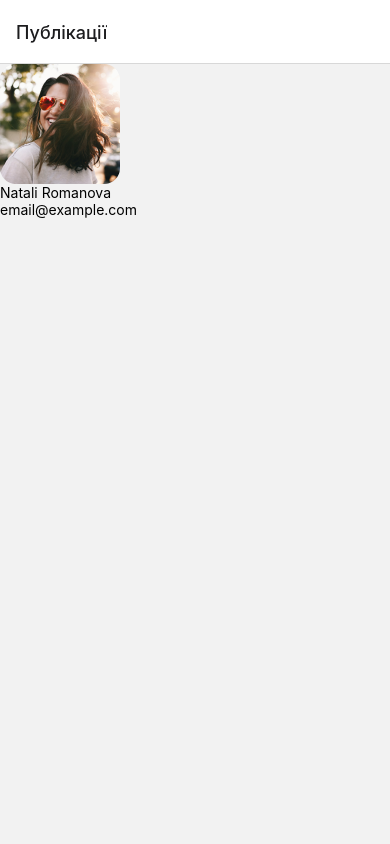
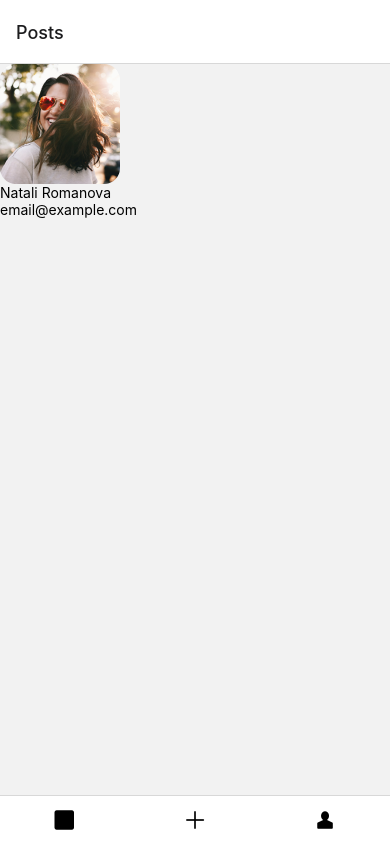
Before and after one commit to Kateryna18/react-native-hw-01, a React Native app: screen /Posts in a window 390 px wide. Built offline with nearby package versions, Linux system fonts and the light colour scheme.

Commit message:
added tab bottom navigation

```diff
--- a/App.js
+++ b/App.js
@@ -1,14 +1,11 @@
-import 'react-native-gesture-handler';
+import "react-native-gesture-handler";
 import React, { useState } from "react";
 import * as Font from "expo-font";
 import AppLoading from "expo-app-loading";
-import RegistrationScreen from "./Screens/RegistrationScreen";
-import LoginScreen from "./Screens/LoginScreen";
-import PostsScreen from "./Screens/PostsScreen";
 import RobotoRegular from "./assets/fonts/Roboto-Regular.ttf";
 import RobotoMedium from "./assets/fonts/Roboto-Medium.ttf";
 import { NavigationContainer } from "@react-navigation/native";
-import { createStackNavigator } from "@react-navigation/stack";
+import {useRoute} from "./router";
 
 
 const fonts = async () => {
@@ -18,10 +15,10 @@ const fonts = async () => {
   });
 };
 
-const {Navigator, Screen} = createStackNavigator();
 
 export default function App() {
   const [isReadyfont, setIsReadyfont] = useState(false);
+  const routing = useRoute({})
 
   if (!isReadyfont) {
     return (
@@ -33,13 +30,7 @@ export default function App() {
     );
   }
 
-  return (
-    <NavigationContainer>
-      <Navigator initialRouteName="Login">
-        {/* <Screen name="Registration" component={RegistrationScreen} options={{ headerShown: false, }}/>
-        <Screen name="Login" component={LoginScreen} options={{ headerShown: false, }}/> */}
-        <Screen name="PostsScreen" component={PostsScreen} options={{ title: "Публікації" }}/>
-      </Navigator>
-  </NavigationContainer>
-  );
+  return <NavigationContainer>
+    {routing}
+  </NavigationContainer>;
 }
--- a/Screens/PostsScreen.jsx
+++ b/Screens/PostsScreen.jsx
@@ -8,9 +8,9 @@ import {
   TouchableOpacity,
   KeyboardAvoidingView,
 } from "react-native";
-import { createBottomTabNavigator } from "@react-navigation/bottom-tabs";
 
-const {Navigator, Screen} = createBottomTabNavigator();
+
+
 
 export default function PostsScreen() {
   return (
--- /dev/null
+++ b/router.js
@@ -0,0 +1,45 @@
+import React from "react";
+import { createStackNavigator } from "@react-navigation/stack";
+import { createBottomTabNavigator } from "@react-navigation/bottom-tabs";
+import RegistrationScreen from "./Screens/RegistrationScreen";
+import LoginScreen from "./Screens/LoginScreen";
+import PostsScreen from "./Screens/PostsScreen";
+import CreatePostsScreen from "./Screens/CreatePostsScreen";
+import ProfileScreen from "./Screens/ProfileScreen";
+
+import { AntDesign, Foundation, Ionicons  } from '@expo/vector-icons';
+
+const authNav = createStackNavigator();
+const tabNav = createBottomTabNavigator();
+
+export const useRoute = (isAuth) => {
+    if (!isAuth) {
+      return (
+        <authNav.Navigator initialRouteName="Login">
+          <authNav.Screen
+            name="Registration"
+            component={RegistrationScreen}
+            options={{ headerShown: false }}
+          />
+          <authNav.Screen
+            name="Login"
+            component={LoginScreen}
+            options={{ headerShown: false }}
+          />
+          <authNav.Screen
+            name="PostsScreen"
+            component={PostsScreen}
+            options={{ title: "Публікації" }}
+          />
+        </authNav.Navigator>
+      );
+    }
+
+    return (
+      <tabNav.Navigator initialRouteName="Posts" screenOptions={{tabBarShowLabel: false, tabBarActiveTintColor: 'white',}} >
+        <tabNav.Screen name="Posts" component={PostsScreen} options={{tabBarIcon: (focused, size, color) => <Ionicons name="square" size={24} color={color} />}}/>
+        <tabNav.Screen name="Create" component={CreatePostsScreen} options={{tabBarIcon: (focused, size, color) => <AntDesign name="plus" size={24} color={color} />}}/>
+        <tabNav.Screen name="Profile" component={ProfileScreen} options={{tabBarIcon: (focused, size, color) => <Foundation name="torso" size={24} color={color} />}}/>
+      </tabNav.Navigator>
+    );
+  };
```
